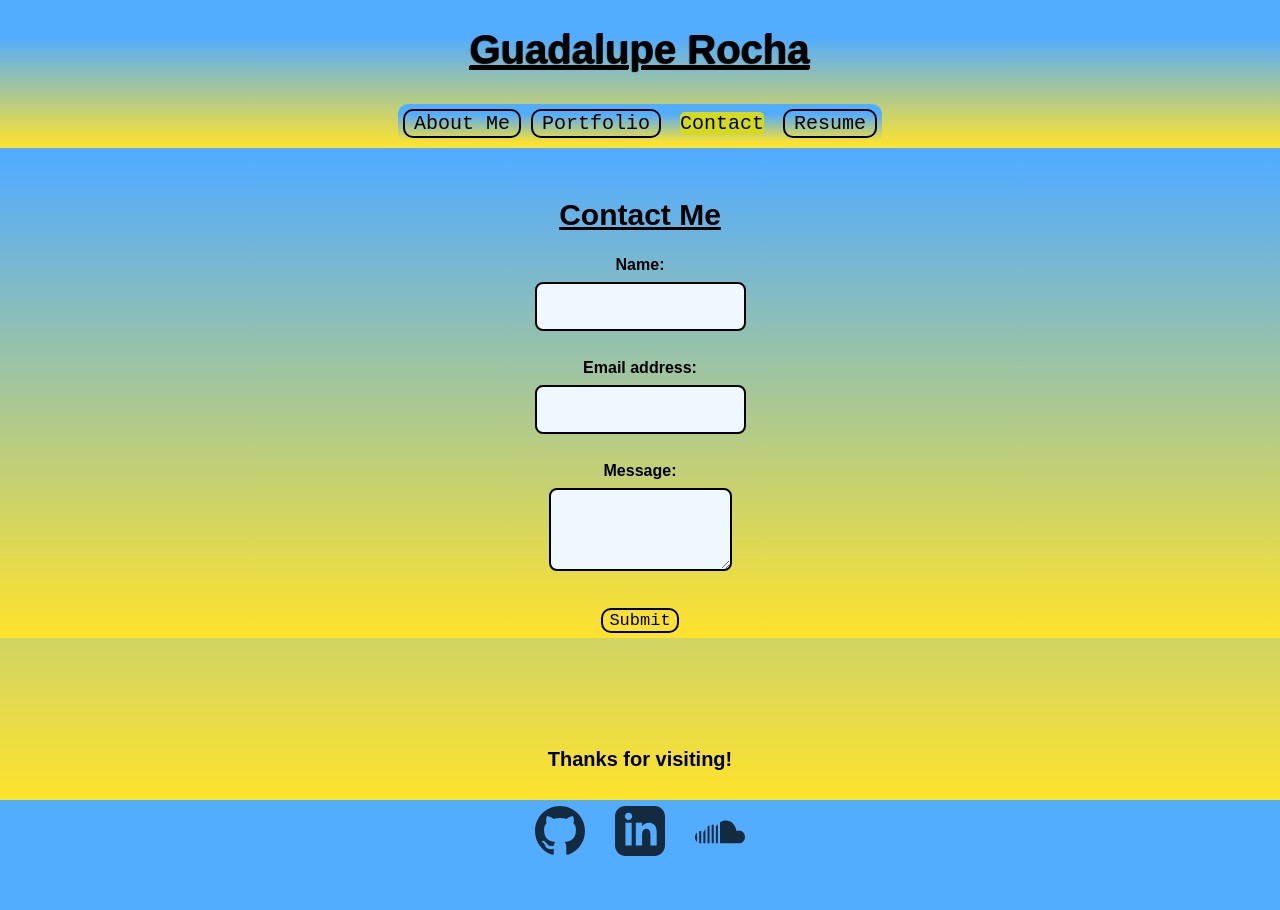
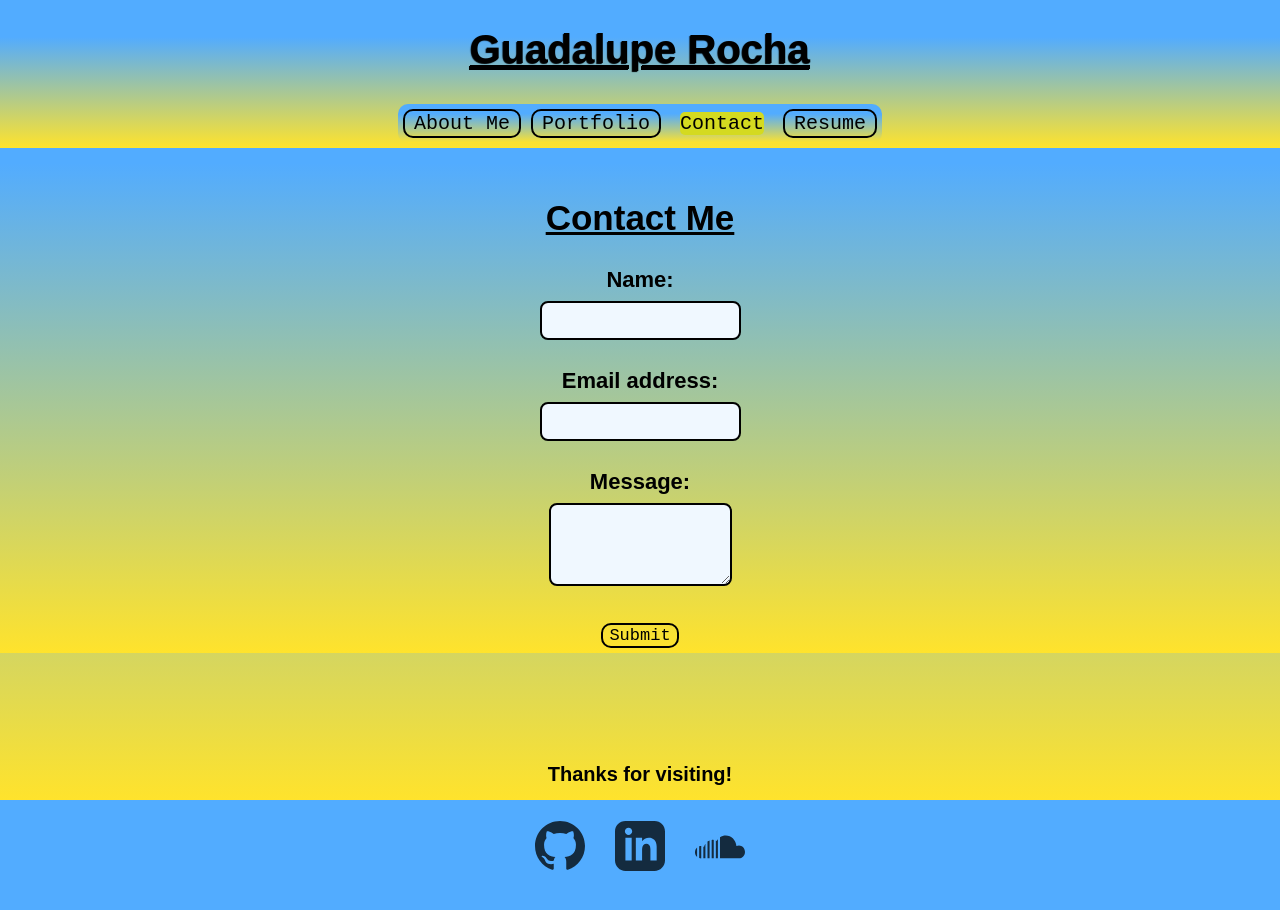
Before and after one commit to grocha78/my-portfolio, a React (Create React App) app: page / in a window 1280 px wide. Both pictures are taken after a click on the button "Contact". Shown: the top 910 px of the page. Built offline with nearby package versions, Linux system fonts and the light colour scheme.

Commit message:
css updates

```diff
--- a/src/components/About/index.js
+++ b/src/components/About/index.js
@@ -5,7 +5,7 @@ function About() {
     return (
         <section className='my-5'>
             < img src={selfie} className="my-2" style={{ width: "20%" }} alt="cover" />
-            <h1 className="about">About Me</h1>
+            <h2 className="about">About Me</h2>
             <p className="bio">My name is Guadalupe Rocha and I am based out of Houston, TX. I grew up in south Texas, by the border, and moved to Houston to attend college. I have a B.A. in English/Linguistics and am now enrolled in a coding boot camp at Rice University in order to become a full stack web developer.</p>
         </section>
     );
--- a/src/index.css
+++ b/src/index.css
@@ -202,7 +202,7 @@ body {
   border: 2px solid;
   background-color: aliceblue;
   border-radius: 8px;
-  padding: 15px;
+  padding: 10px;
 }
 
 .contact-form textarea {
@@ -212,6 +212,10 @@ body {
   border-radius: 8px;
 }
 
+.contact-form label {
+  font-size: 22px;
+}
+
 .error-text {
   font-weight: bold;
   color: black;
@@ -219,10 +223,20 @@ body {
 
 /* resume */
 .download {
-  font-size: 20px;
+  font-size: 25px;
   font-weight: bold;
 }
 
 .resume {
-  margin: 20px;
+  margin: 0 auto;
+  width: fit-content;
 }
+
+h3 {
+  text-decoration: underline;
+  font-size: 22px;
+}
+
+h2 {
+  font-size: 35px;
+}
```
